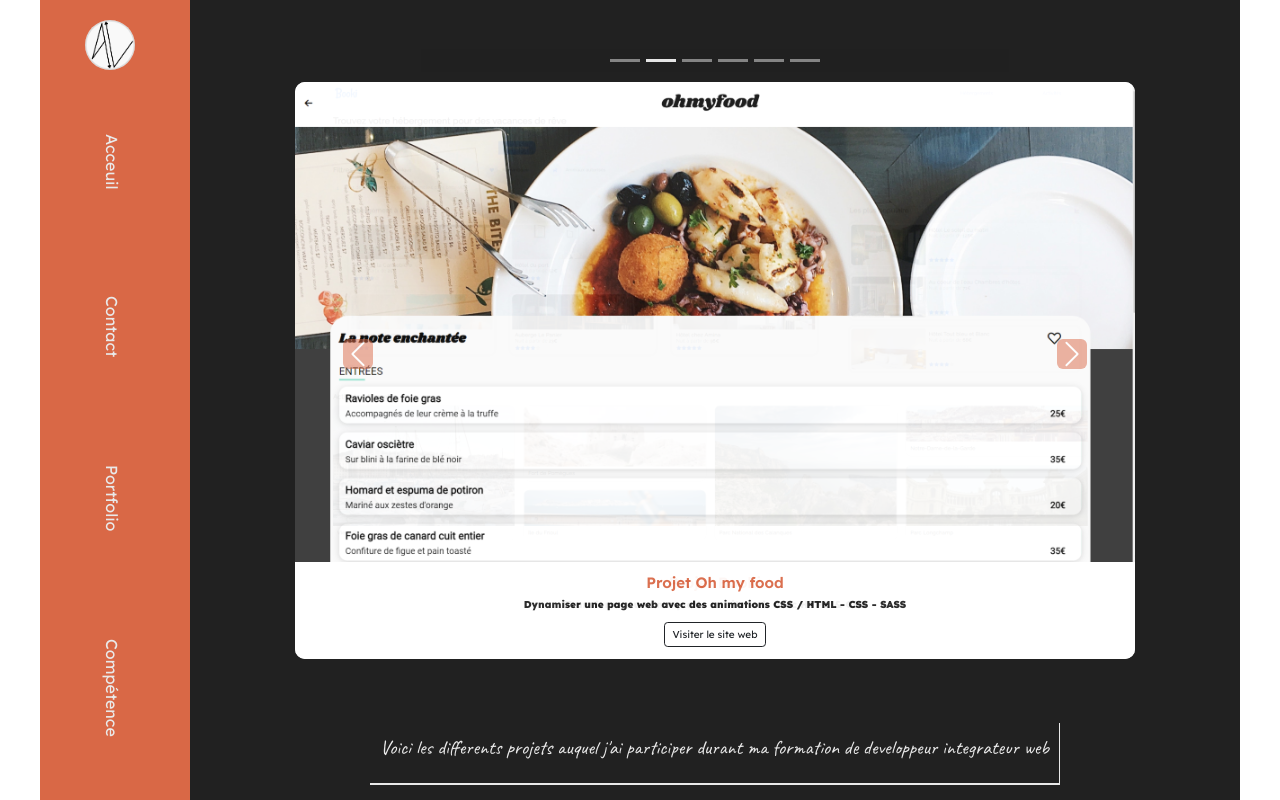
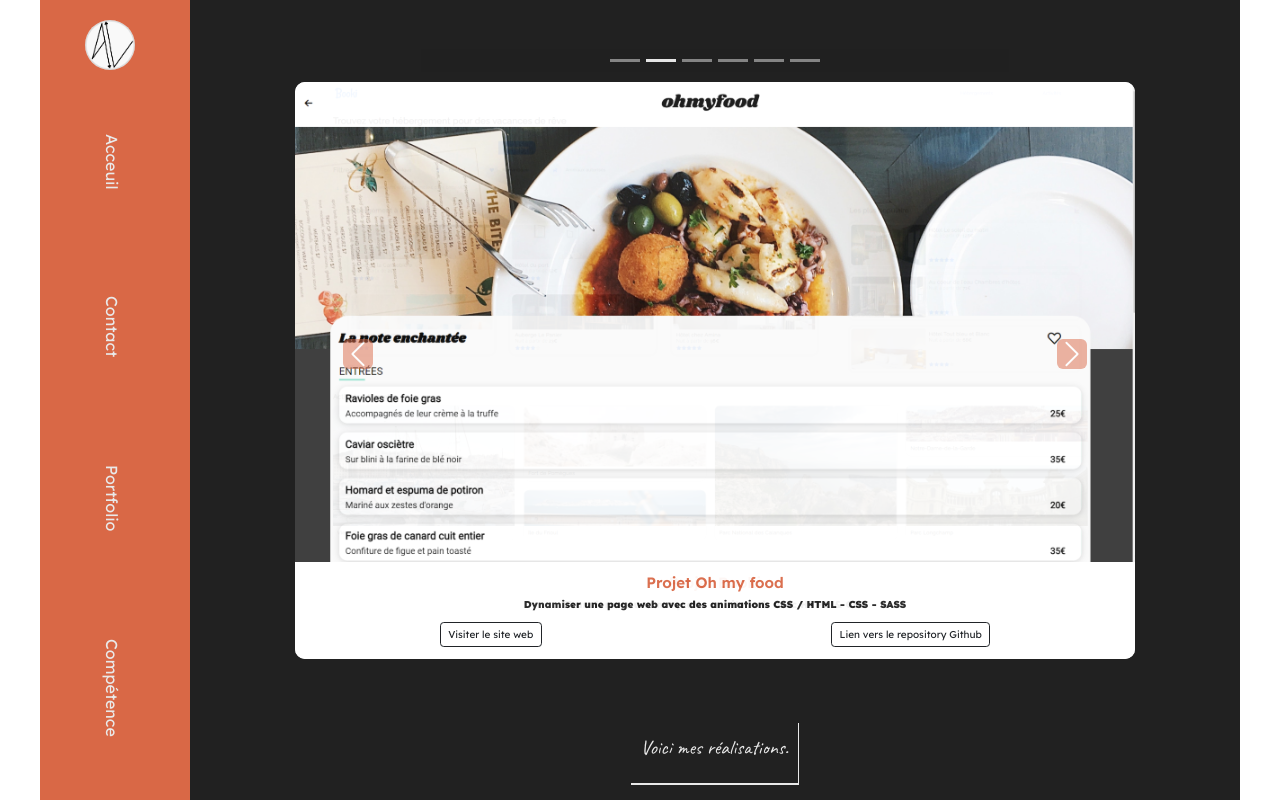
Before and after one commit to AALEMARCH/Portfolio, a React (Create React App) app: page /portfolio in a window 1280 px wide. Built offline with nearby package versions, Linux system fonts and the light colour scheme.

Commit message:
ajout de lien portfolio

```diff
--- a/src/components/ContactHandle.js
+++ b/src/components/ContactHandle.js
@@ -4,7 +4,7 @@ const ContactHandle = () => {
   return (
     <div className="contact_container">
       <div className="contact_container--position">
-        <h1>Contacter moi</h1>
+        <h1>Pour me contacter :</h1>
         <div>
           <ul>
             <li>
@@ -41,7 +41,7 @@ const ContactHandle = () => {
       </div>
       <div className="contact_container--positionTwo">
         <p>
-          N'hesitez pas à me contacter <br /> je vous repondrais des que
+          N'hésitez pas à me contacter. <br /> Je vous répondrais dès que
           possible
         </p>
       </div>
--- a/src/components/HomeHandle.js
+++ b/src/components/HomeHandle.js
@@ -17,9 +17,9 @@ const HomeHandle = () => {
             <div className="moderateFunction">Developpeur Web</div>
             <div className="moderateName">antoine lemarchand</div>
             <p className="abouteMe">
-              Apres une premiere vie en tant qu'Aide Médico-Psychologique, je
+              Après une première vie en tant qu'Aide Médico-psychologique, je
               décide de me reconvertir à 32 ans dans l'univers du développement
-              web. Sur ce portfolio, retrouvez mon cv, mon contact ainsi que les
+              web. Sur ce portfolio, retrouvez mon CV, mon contact ainsi que les
               projets réalisés durant ma formation.
             </p>
           </div>
--- a/src/components/PortfolioHandle.js
+++ b/src/components/PortfolioHandle.js
@@ -15,7 +15,7 @@ const PortfolioHandle = () => {
           <Carousel.Caption>
             <h3>Projet Booki</h3>
             <p>Transformer une maquette en site web avec HTML & CSS</p>
-
+            <div className="carousel_link">
               <a
                 href="https://aalemarch.github.io/P2_antoine_lemarchand_code/"
                 target="_blank"
@@ -25,6 +25,18 @@ const PortfolioHandle = () => {
               >
                 <Button variant="outline-dark">Visiter le site web</Button>
               </a>
+              <a
+                href="https://github.com/AALEMARCH/P2_antoine_lemarchand_code"
+                target="_blank"
+                rel="noreferrer"
+                className="carousel_link"
+                aria-label="Portfolio : Chemin vers le code source du projet Booki"
+              >
+                <Button variant="outline-dark">
+                  Lien vers le repository Github
+                </Button>
+              </a>
+            </div>
           </Carousel.Caption>
         </Carousel.Item>
         <Carousel.Item>
@@ -39,6 +51,7 @@ const PortfolioHandle = () => {
             <p>
               Dynamiser une page web avec des animations CSS / HTML - CSS - SASS
             </p>
+            <div className="carousel_link">
               <a
                 href="https://aalemarch.github.io/AntoineLemarchand_3_29112021/"
                 target="_blank"
@@ -48,6 +61,18 @@ const PortfolioHandle = () => {
               >
                 <Button variant="outline-dark">Visiter le site web</Button>
               </a>
+              <a
+                href="https://github.com/AALEMARCH/AntoineLemarchand_3_29112021"
+                target="_blank"
+                rel="noreferrer"
+                className="carousel_link"
+                aria-label="Portfolio : Chemin vers le code source du projet Oh my food"
+              >
+                <Button variant="outline-dark">
+                  Lien vers le repository Github
+                </Button>
+              </a>
+            </div>
           </Carousel.Caption>
         </Carousel.Item>
         <Carousel.Item>
@@ -63,6 +88,7 @@ const PortfolioHandle = () => {
               Optimisation d'un site web existant / SEO - Accessibilité -
               Performances
             </p>
+            <div className="carousel_link">
               <a
                 href="https://aalemarch.github.io/AntoineLemarchand_4_28122021/"
                 target="_blank"
@@ -72,6 +98,18 @@ const PortfolioHandle = () => {
               >
                 <Button variant="outline-dark">Visiter le site web</Button>
               </a>
+              <a
+                href="https://github.com/AALEMARCH/AntoineLemarchand_4_28122021"
+                target="_blank"
+                rel="noreferrer"
+                className="carousel_link"
+                aria-label="Portfolio : Chemin vers le code source du projet la Chouette Agence"
+              >
+                <Button variant="outline-dark">
+                  Lien vers le repository Github
+                </Button>
+              </a>
+            </div>
           </Carousel.Caption>
         </Carousel.Item>
         <Carousel.Item>
@@ -154,10 +192,7 @@ const PortfolioHandle = () => {
       </Carousel>
 
       <div className="portfolioContainer_texte">
-        <p>
-          Voici les differents projets auquel j'ai participer durant ma
-          formation de developpeur integrateur web
-        </p>
+        <p>Voici mes réalisations.</p>
       </div>
     </div>
   );
--- a/src/styles/_portfolio.scss
+++ b/src/styles/_portfolio.scss
@@ -91,6 +91,11 @@
         border-radius: 20%;
         padding: 1.5rem;
     }
+    &_link{
+        display: flex;
+        justify-content: space-around;
+        align-items: center;
+    }
 }
 
 .w-100{
--- a/src/styles/index.scss
+++ b/src/styles/index.scss
@@ -3,4 +3,4 @@
 @import "./homeHandle";
 @import "./contactHandle";
 @import "./portfolio";
-@import "./skillsHandle"
+@import "./skillsHandle";
```
Lines whose indentation alone changed are shown as unchanged.
